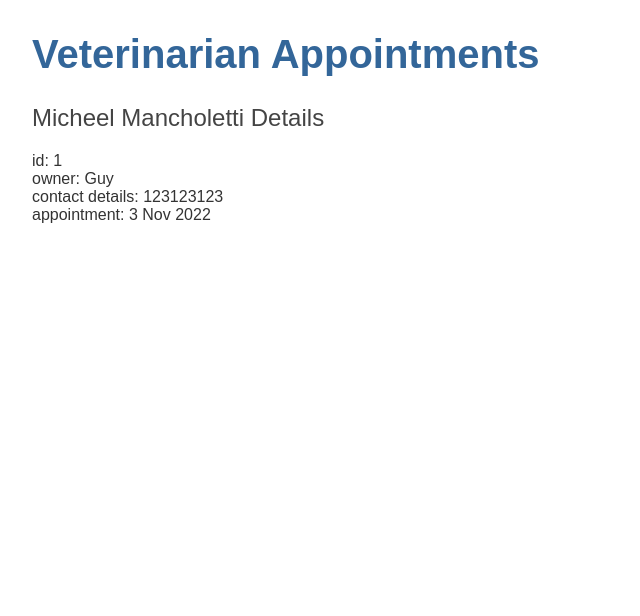
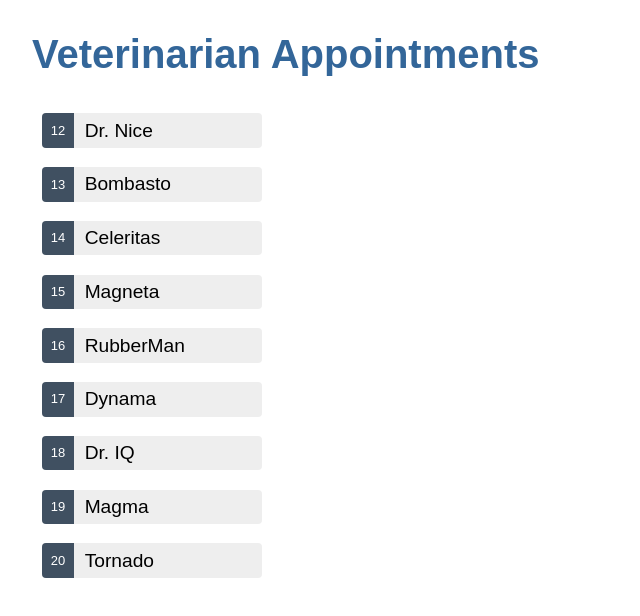
Before and after one commit to FaisZ/vet-angular-front-end, an Angular app: page / in a window 1280 px wide. Shown: the top 616 px of the page, without its empty margins (0-640 px from the left). Built offline with nearby package versions, Linux system fonts and the light colour scheme.

Commit message:
selectable appointment

```diff
--- a/src/app/app.module.ts
+++ b/src/app/app.module.ts
@@ -4,6 +4,8 @@ import { BrowserModule } from '@angular/platform-browser';
 import { AppRoutingModule } from './app-routing.module';
 import { AppComponent } from './app.component';
 import { AppointmentsComponent } from './appointments/appointments.component';
+
+import { FormsModule } from '@angular/forms';
 
 @NgModule({
   declarations: [
@@ -12,7 +14,8 @@ import { AppointmentsComponent } from './appointments/appointments.component';
   ],
   imports: [
     BrowserModule,
-    AppRoutingModule
+    AppRoutingModule,
+    FormsModule
   ],
   providers: [],
   bootstrap: [AppComponent]
--- a/src/app/appointments/appointments.component.css
+++ b/src/app/appointments/appointments.component.css
@@ -0,0 +1,66 @@
+/* appointmentsComponent's private CSS styles */
+.appointments {
+    margin: 0 0 2em 0;
+    list-style-type: none;
+    padding: 0;
+    width: 15em;
+  }
+
+  .appointments li {
+    display: flex;
+  }
+
+  .appointments button {
+    flex: 1;
+    cursor: pointer;
+    position: relative;
+    left: 0;
+    background-color: #EEE;
+    margin: .5em;
+    padding: 0;
+    border-radius: 4px;
+    display: flex;
+    align-items: stretch;
+    height: 1.8em;
+  }
+
+  .appointments button:hover {
+    color: #2c3a41;
+    background-color: #e6e6e6;
+    left: .1em;
+  }
+
+  .appointments button:active {
+    background-color: #525252;
+    color: #fafafa;
+  }
+
+  .appointments button.selected {
+    background-color: black;
+    color: white;
+  }
+
+  .appointments button.selected:hover {
+    background-color: #505050;
+    color: white;
+  }
+
+  .appointments button.selected:active {
+    background-color: black;
+    color: white;
+  }
+
+  .appointments .badge {
+    display: inline-block;
+    font-size: small;
+    color: white;
+    padding: 0.8em 0.7em 0 0.7em;
+    background-color: #405061;
+    line-height: 1em;
+    margin-right: .8em;
+    border-radius: 4px 0 0 4px;
+  }
+
+  .appointments .name {
+    align-self: center;
+  }
--- a/src/app/appointments/appointments.component.html
+++ b/src/app/appointments/appointments.component.html
@@ -1,5 +1,23 @@
-<h2>{{appointment.petName | titlecase}} Details</h2>
-<div><span>id: </span>{{appointment.id}}</div>
-<div><span>owner: </span>{{appointment.ownerName}}</div>
-<div><span>contact details: </span>{{appointment.contactDetails}}</div>
-<div><span>appointment: </span>{{appointment.appointmentTime}}</div>
+<ul class="appointments">
+    <li *ngFor="let appointment of appointments">
+        <button type="button" [class.selected]="appointment === selectedAppointment" (click)="onSelect(appointment)">
+            <span class="badge">{{appointment.id}}</span>
+            <span class="name">{{appointment.petName}}</span>
+            <!-- <div><span>Owner: </span>{{appointment.ownerName}}</div>
+            <div><span>Contact Details: </span>{{appointment.contactDetails}}</div>
+            <div><span>Appointment: </span>{{appointment.appointmentTime}}</div> -->
+        </button>
+        <!-- <div>
+            <label for="ownerName">Owner name: </label>
+            <input id="ownerName" [(ngModel)]="appointment.ownerName" placeholder="ownerName">
+        </div> -->
+    </li>
+    <div *ngIf="selectedAppointment">
+        <h2>{{selectedAppointment.petName | uppercase}} Details</h2>
+        <div>id: {{selectedAppointment.id}}</div>
+        <div>
+          <label for="hero-name">Pet name: </label>
+          <input id="hero-name" [(ngModel)]="selectedAppointment.petName" placeholder="name">
+        </div>
+      </div>
+</ul>
--- a/src/app/appointments/appointments.component.ts
+++ b/src/app/appointments/appointments.component.ts
@@ -1,5 +1,6 @@
 import { Component, OnInit } from '@angular/core';
 import { Appointment } from '../appointment';
+import { APPOINTMENTS } from '../mock-appointments';
 
 @Component({
   selector: 'app-appointments',
@@ -8,12 +9,18 @@ import { Appointment } from '../appointment';
 })
 export class AppointmentsComponent implements OnInit {
 
-  appointment: Appointment = {
-    id: 1,
-    ownerName: 'Guy',
-    petName: 'Micheel Mancholetti',
-    contactDetails: "123123123",
-    appointmentTime: "3 Nov 2022"
+  appointments = APPOINTMENTS;
+  // appointment: Appointment = {
+  //   id: 1,
+  //   ownerName: 'Guy',
+  //   petName: 'Micheel Mancholetti',
+  //   contactDetails: "123123123",
+  //   appointmentTime: "3 Nov 2022"
+  // }
+
+  selectedAppointment?: Appointment;
+  onSelect(appointment: Appointment): void {
+    this.selectedAppointment = appointment;
   }
   constructor() { }
 
--- /dev/null
+++ b/src/app/mock-appointments.ts
@@ -0,0 +1,13 @@
+import { Appointment } from './appointment';
+
+export const APPOINTMENTS: Appointment[] = [
+  { id: 12, petName: 'Dr. Nice', ownerName: 'Diaz', contactDetails: '123124', appointmentTime: '3 Aug 2022' },
+  { id: 13, petName: 'Bombasto' , ownerName: 'Diaz', contactDetails: '123124', appointmentTime: '3 Aug 2022' },
+  { id: 14, petName: 'Celeritas' , ownerName: 'Diaz', contactDetails: '123124', appointmentTime: '3 Aug 2022' },
+  { id: 15, petName: 'Magneta' , ownerName: 'Diaz', contactDetails: '123124', appointmentTime: '3 Aug 2022' },
+  { id: 16, petName: 'RubberMan' , ownerName: 'Diaz', contactDetails: '123124', appointmentTime: '3 Aug 2022' },
+  { id: 17, petName: 'Dynama' , ownerName: 'Diaz', contactDetails: '123124', appointmentTime: '3 Aug 2022' },
+  { id: 18, petName: 'Dr. IQ' , ownerName: 'Diaz', contactDetails: '123124', appointmentTime: '3 Aug 2022' },
+  { id: 19, petName: 'Magma' , ownerName: 'Diaz', contactDetails: '123124', appointmentTime: '3 Aug 2022' },
+  { id: 20, petName: 'Tornado' , ownerName: 'Diaz', contactDetails: '123124', appointmentTime: '3 Aug 2022' }
+];
```
